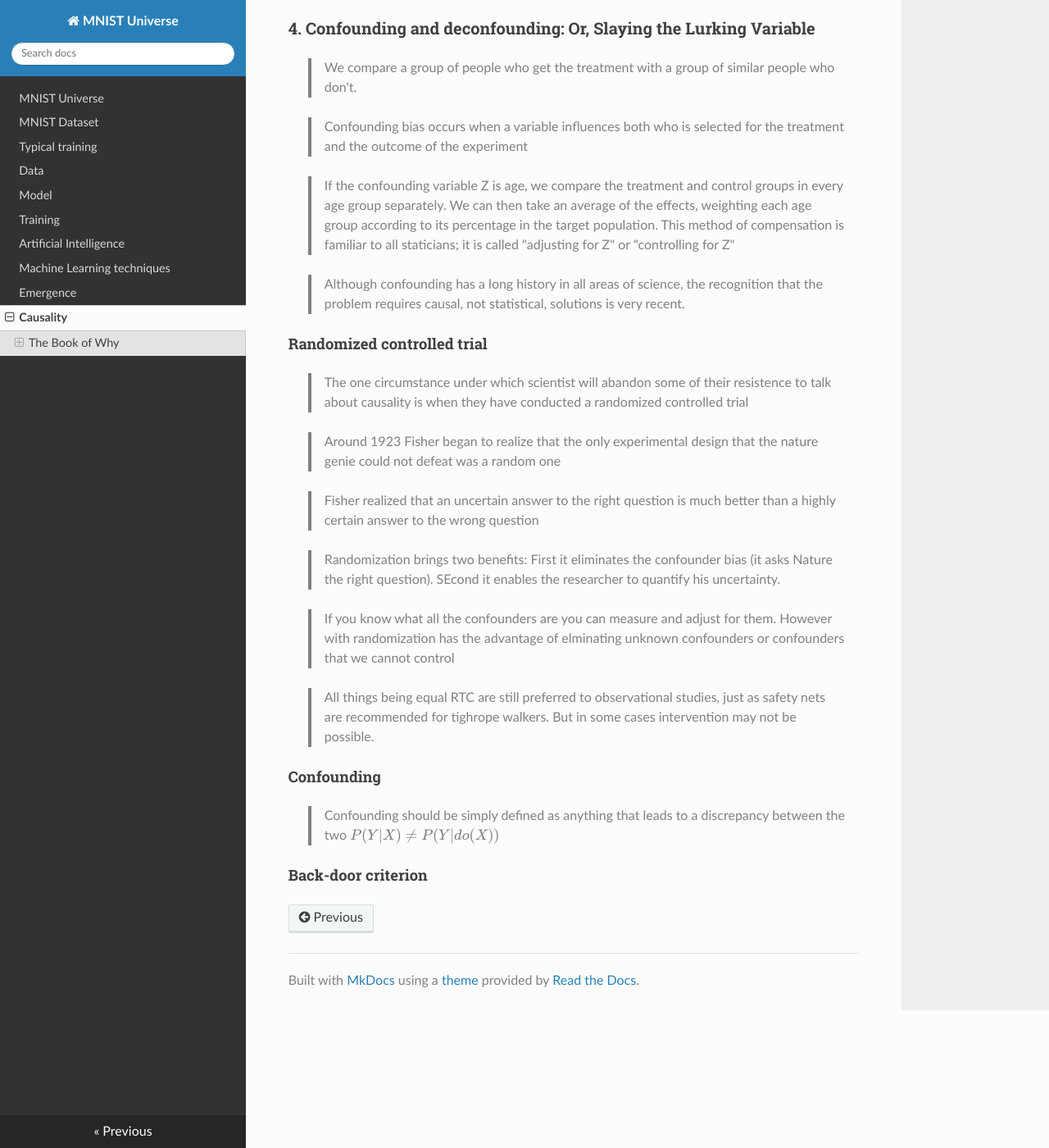
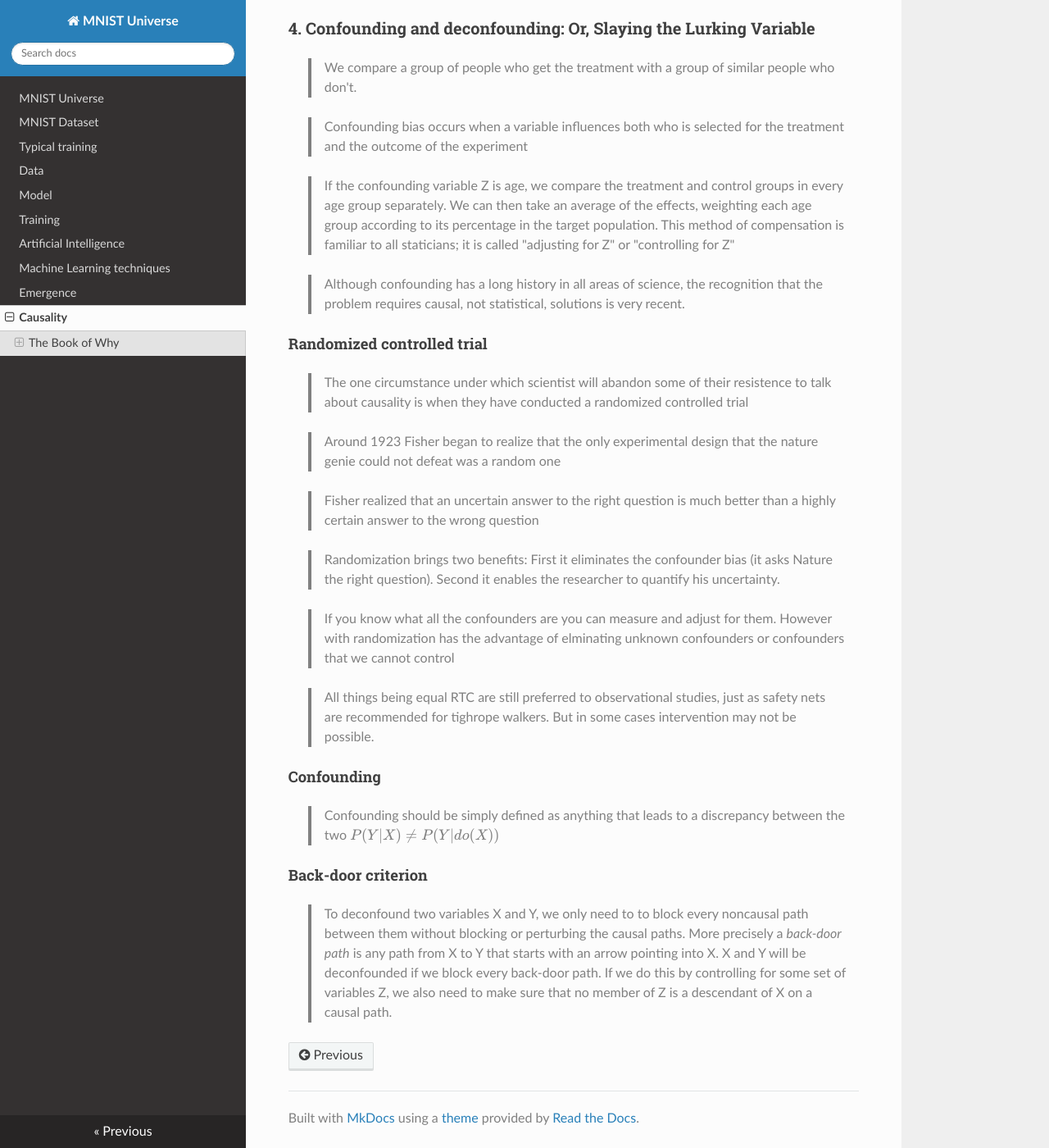
Before and after one commit to ironbar/mnist_universe, an MkDocs documentation site: the page built from docs/08_causality.md, in a window 1280 px wide and 1400 px high, scrolled down 5898 px. Shown: the whole window at 82% size. Built offline with MkDocs 1.6.1, drawn with Linux system fonts in a browser that asks for light colours; nearby versions of some CDN libraries; formulas are drawn with MathJax 3.

Commit message:
Update 08_causality.md

```diff
--- a/docs/08_causality.md
+++ b/docs/08_causality.md
@@ -188,7 +188,7 @@ to make hypothesis about the causal model.
 
 <!-- -->
 
-> Randomization brings two benefits: First it eliminates the confounder bias (it asks Nature the right question). SEcond it enables the researcher to quantify his uncertainty.
+> Randomization brings two benefits: First it eliminates the confounder bias (it asks Nature the right question). Second it enables the researcher to quantify his uncertainty.
 
 <!-- -->
 
@@ -203,3 +203,5 @@ to make hypothesis about the causal model.
 > Confounding should be simply defined as anything that leads to a discrepancy between the two $P(Y|X) \neq P(Y|do(X))$
 
 #### Back-door criterion
+
+> To deconfound two variables X and Y, we only need to to block every noncausal path between them without blocking or perturbing the causal paths. More precisely a _back-door path_ is any path from X to Y that starts with an arrow pointing into X. X and Y will be deconfounded if we block every back-door path. If we do this by controlling for some set of variables Z, we also need to make sure that no member of Z is a descendant of X on a causal path.
```
